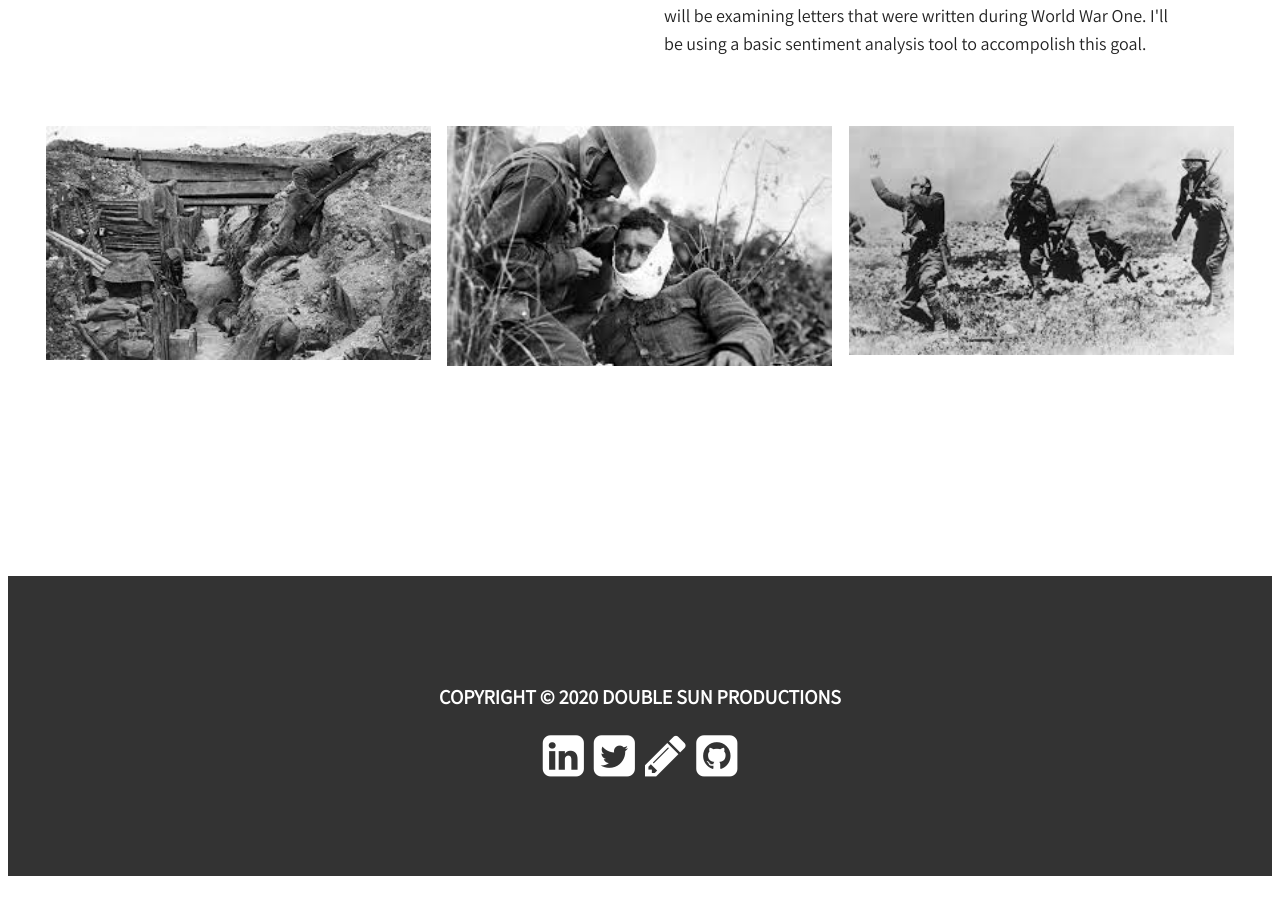
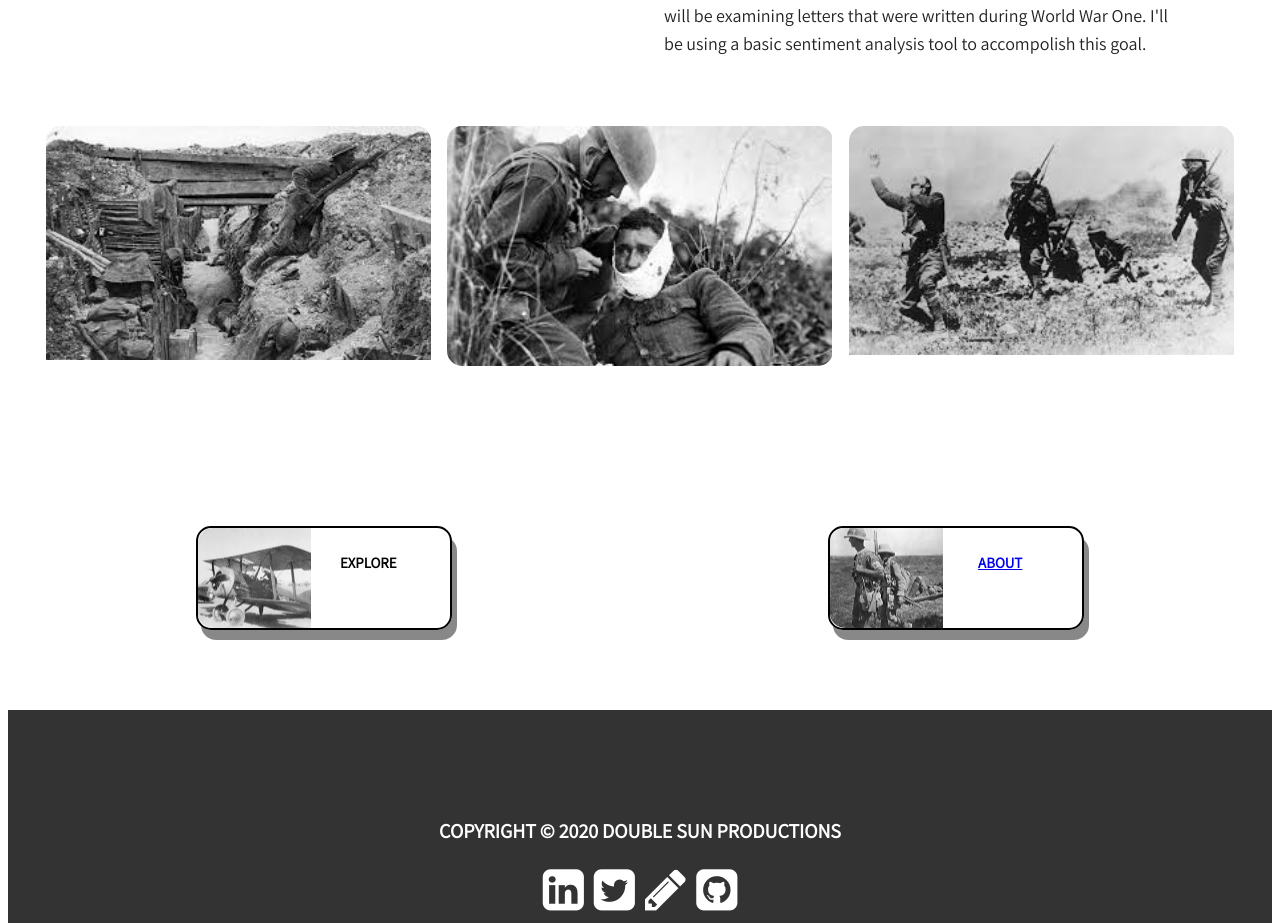
Before and after one commit to ravenusmc/world_one_letters, a Vue app in the folder client/: page / in a window 1280 px wide. Shown: the part 886-1809 px from the top of the page. Before the commit the page ends 1770 px from the top, so only its background shows below. Built offline with nearby package versions, Linux system fonts and the light colour scheme.

Commit message:
worked on bottom portion of home page

```diff
--- a/client/src/components/home/ImageArea.vue
+++ b/client/src/components/home/ImageArea.vue
@@ -31,7 +31,6 @@ export default {
   grid-gap: 1em;
   margin-left: 3%;
   margin-right: 3%;
-  margin-bottom: 50px;
   margin-top: 50px;
 }
 
@@ -39,6 +38,9 @@ export default {
   height: 400px;
   background-repeat: no-repeat;
   background-size: 100%;
+  border-radius: 15px;
+  /* max-width: 100%; */
+  /* height: auto; */
 }
 
 .imageOne {
--- /dev/null
+++ b/client/src/components/home/Selection.vue
@@ -0,0 +1,83 @@
+<template>
+  <div>
+
+    <section>
+
+      <div class='divRectangle'>
+
+        <div class='iconImageOne iconSettings'>
+        </div>
+
+        <div class='font font_info'>
+          <h5>Explore</h5>
+        </div>
+
+      </div>
+
+      <div class='divRectangle'>
+
+        <div class='iconImageTwo iconSettings'>
+        </div>
+
+        <div class='font font_info'>
+          <h5><router-link class='font routerLinkFormatting' to="/about">About</router-link></h5>
+        </div>
+
+      </div>
+
+    </section>
+
+  </div>
+</template>
+
+<script>
+export default {
+  name: "Selection"
+}
+</script>
+
+<style scoped>
+
+section {
+  display: flex;
+  flex-direction: row;
+  justify-content: space-around;
+  align-items: center;
+  margin-bottom: 80px;
+}
+
+.divRectangle {
+  cursor: pointer;
+  box-shadow: 5px 10px #888888;
+  display: grid;
+  grid-template-columns: 45% 45%;
+  border: 2px solid black;
+  border-radius: 15px;
+  width: 20%;
+}
+
+.iconSettings {
+  background-repeat: no-repeat;
+  background-size: cover;
+  background-position: center;
+  height: 100px;
+  border-top-left-radius: 15px;
+  border-bottom-left-radius: 15px;
+}
+
+.iconImageOne {
+  background-image: url('../../assets/images/iconOne.jpeg');
+}
+
+.iconImageTwo {
+  background-image: url('../../assets/images/iconTwo.jpeg');
+}
+
+.font_info {
+  text-transform: uppercase;
+  font-size: 18px;
+  text-align: center;
+}
+
+
+</style>
--- a/client/src/views/Home.vue
+++ b/client/src/views/Home.vue
@@ -3,6 +3,7 @@
     <Header/>
     <Background />
     <ImageArea />
+    <Selection />
     <Footer/>
   </div>
 </template>
@@ -13,6 +14,7 @@ import Header from '@/components/generic/Header.vue';
 import Footer from '@/components/generic/Footer.vue';
 import Background from '@/components/home/Background.vue';
 import ImageArea from '@/components/home/ImageArea.vue';
+import Selection from '@/components/home/Selection.vue';
 
 export default {
   name: 'Home',
@@ -20,6 +22,7 @@ export default {
     Header,
     Background,
     ImageArea,
+    Selection,
     Footer,
   }
 }
```
Also changed, not shown: client/src/assets/images/iconOne.jpeg (added), client/src/assets/images/iconTwo.jpeg (added).
